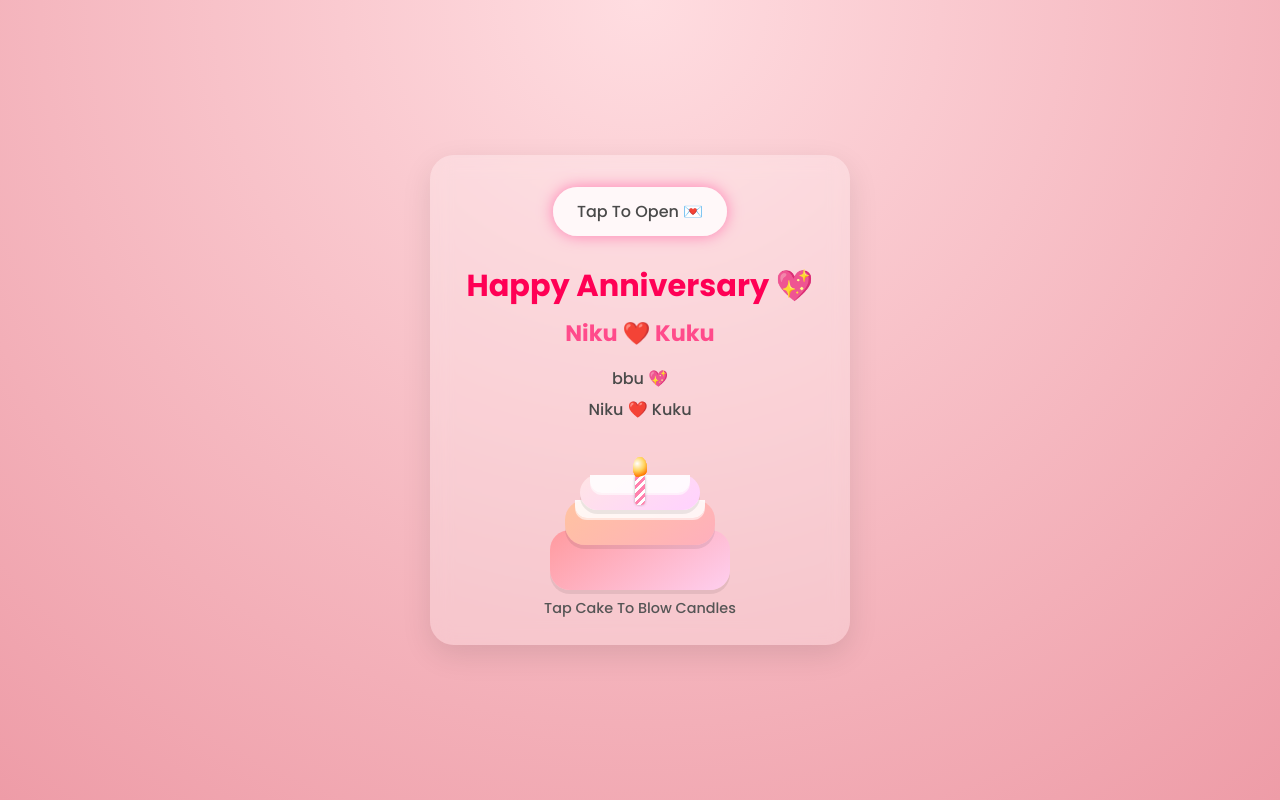
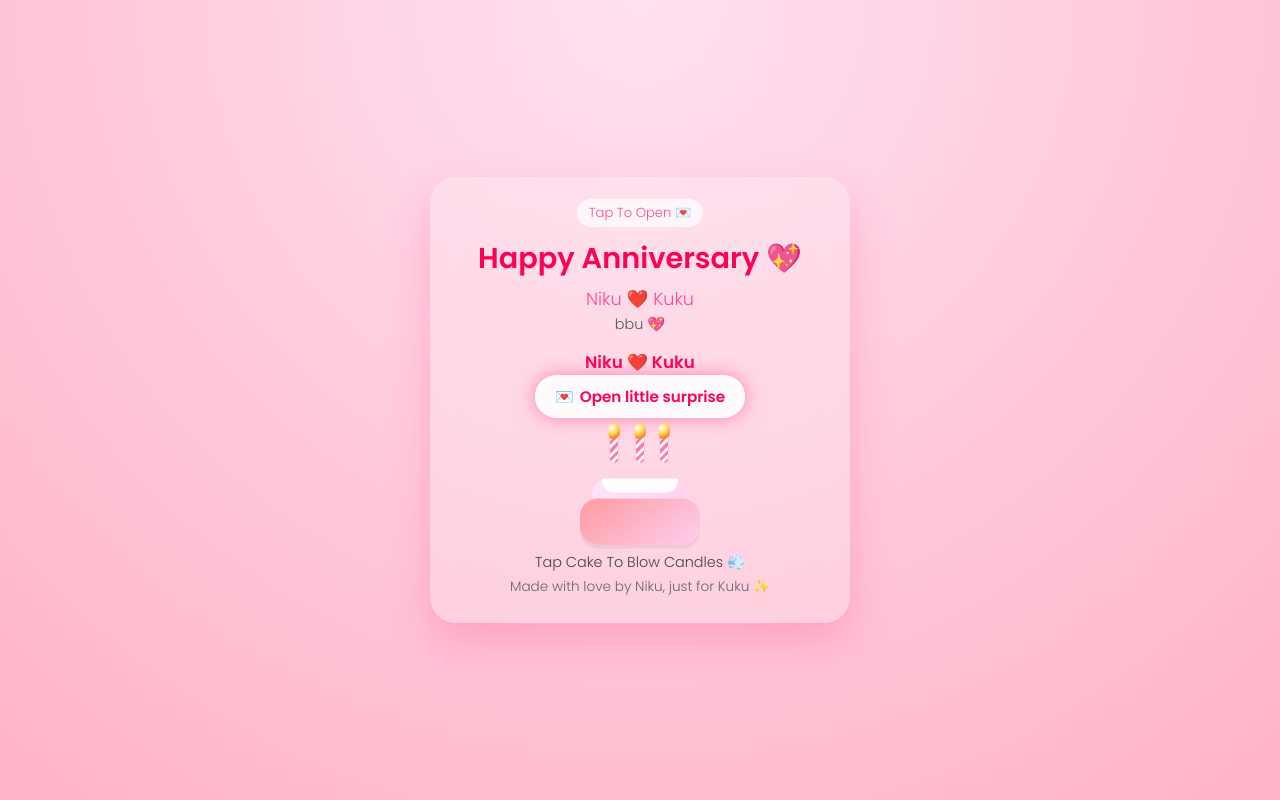
Before and after one commit to nikhil07227-hash/happyanniversarykuku.github.io, a plain HTML site: page index.html in a window 1280 px wide. Drawn offline with Linux system fonts and the light colour scheme.

Commit message:
Update index.html

```diff
--- a/index.html
+++ b/index.html
@@ -8,7 +8,7 @@
   <!-- Google Font -->
   <link rel="preconnect" href="https://fonts.googleapis.com">
   <link rel="preconnect" href="https://fonts.gstatic.com" crossorigin>
-  <link href="https://fonts.googleapis.com/css2?family=Poppins:wght@300;500;700&display=swap" rel="stylesheet">
+  <link href="https://fonts.googleapis.com/css2?family=Poppins:wght@300;600&display=swap" rel="stylesheet">
 
   <style>
     * {
@@ -22,8 +22,8 @@
       display: flex;
       align-items: center;
       justify-content: center;
-      background: radial-gradient(circle at top, #ffdde1, #ee9ca7);
-      animation: bgMove 10s infinite alternate;
+      background: radial-gradient(circle at top, #ffe1f2, #ffb3c6);
+      animation: bgMove 12s infinite alternate;
       overflow: hidden;
     }
 
@@ -32,127 +32,159 @@
       100% { background-position: 100% 100%; }
     }
 
-    .container {
+    .card {
+      position: relative;
+      width: 90%;
+      max-width: 420px;
+      padding: 22px 20px 26px;
+      border-radius: 26px;
+      background: rgba(255, 255, 255, 0.2);
+      backdrop-filter: blur(14px);
+      box-shadow: 0 18px 40px rgba(255, 75, 139, 0.28);
       text-align: center;
-      padding: 20px;
-      background: rgba(255, 255, 255, 0.25);
-      border-radius: 24px;
-      backdrop-filter: blur(10px);
-      box-shadow: 0 10px 30px rgba(0, 0, 0, 0.1);
-      max-width: 420px;
-      width: 90%;
-      position: relative;
+      overflow: hidden;
+    }
+
+    .tag {
+      font-size: 0.82rem;
+      background: rgba(255,255,255,0.7);
+      display: inline-block;
+      padding: 4px 12px;
+      border-radius: 999px;
+      color: #ff4b8b;
+      margin-bottom: 6px;
     }
 
     h1 {
-      font-size: 1.9rem;
-      margin-bottom: 8px;
+      margin: 4px 0 6px;
+      font-size: 1.8rem;
       color: #ff0055;
     }
 
-    h2 {
-      font-size: 1.4rem;
-      margin-top: 4px;
-      margin-bottom: 16px;
+    .sub {
+      font-size: 1.1rem;
       color: #ff4b8b;
+      margin-bottom: 2px;
     }
 
-    p {
-      margin: 6px 0;
-      color: #4a4a4a;
+    .names {
+      margin-top: 8px;
+      font-weight: 600;
+      color: #ff0055;
+      font-size: 1.05rem;
     }
 
-    .tap-button {
-      display: inline-block;
-      padding: 12px 24px;
-      border-radius: 999px;
-      background: #ffffffcc;
-      box-shadow: 0 0 15px #ff7eb3;
-      cursor: pointer;
-      transition: transform 0.2s ease, box-shadow 0.2s ease;
-      margin-top: 12px;
-      font-weight: 500;
+    .mini {
+      font-size: 0.9rem;
+      color: #555;
+      margin-bottom: 14px;
     }
 
-    .tap-button:hover {
-      transform: scale(1.05);
-      box-shadow: 0 0 25px #ff4b8b;
+    .tap-btn {
+      display: inline-flex;
+      align-items: center;
+      gap: 6px;
+      padding: 10px 20px;
+      border-radius: 999px;
+      background: #ffffffdd;
+      color: #ff0055;
+      font-weight: 600;
+      font-size: 0.95rem;
+      cursor: pointer;
+      box-shadow: 0 0 18px rgba(255, 75, 139, 0.6);
+      border: none;
+      outline: none;
+      transition: transform 0.15s ease, box-shadow 0.15s ease;
+      margin-bottom: 10px;
     }
 
-    /* Cake drawing */
-    .cake-wrapper {
-      margin: 18px auto 8px;
-      display: flex;
-      justify-content: center;
+    .tap-btn span.emoji {
+      animation: bounce 1s infinite;
+    }
+
+    @keyframes bounce {
+      0%, 100% { transform: translateY(0); }
+      50% { transform: translateY(-3px); }
+    }
+
+    .tap-btn:hover {
+      transform: translateY(-1px) scale(1.02);
+      box-shadow: 0 0 22px rgba(255, 75, 139, 0.9);
+    }
+
+    .cake-area {
+      margin-top: 10px;
+    }
+
+    .cake-text {
+      font-size: 0.9rem;
+      color: #444;
+      margin-top: 4px;
     }
 
     .cake {
+      margin: 0 auto;
+      width: 120px;
+      height: 110px;
       position: relative;
-      width: 180px;
-      height: 150px;
       cursor: pointer;
+      animation: float 2.2s infinite ease-in-out;
     }
 
-    .cake-layer {
+    @keyframes float {
+      0%, 100% { transform: translateY(0); }
+      50% { transform: translateY(-6px); }
+    }
+
+    .cake-base {
       position: absolute;
+      bottom: 0;
+      width: 100%;
+      height: 46px;
+      background: linear-gradient(145deg, #ff9a9e, #fecfef);
+      border-radius: 18px;
+      box-shadow: 0 4px 0 rgba(0,0,0,0.06);
+    }
+
+    .cake-top {
+      position: absolute;
+      bottom: 34px;
+      width: 80%;
       left: 50%;
       transform: translateX(-50%);
-      background: #ff9a9e;
-      border-radius: 20px;
-      box-shadow: 0 4px 0 rgba(0,0,0,0.08);
+      height: 32px;
+      background: linear-gradient(145deg, #ffe5ff, #ffd0e8);
+      border-radius: 16px;
     }
 
-    .layer-bottom {
-      bottom: 0;
-      width: 180px;
-      height: 60px;
-      background: linear-gradient(145deg, #ff9a9e, #fecfef);
-    }
-
-    .layer-middle {
-      bottom: 45px;
-      width: 150px;
-      height: 45px;
-      background: linear-gradient(145deg, #ffc3a0, #ffafbd);
-    }
-
-    .layer-top {
-      bottom: 80px;
-      width: 120px;
-      height: 35px;
-      background: linear-gradient(145deg, #ffe5e5, #ffd1ff);
-    }
-
-    .icing-drip {
+    .icing {
       position: absolute;
       top: 0;
       left: 10px;
       right: 10px;
-      height: 18px;
-      background: #ffffffdd;
+      height: 14px;
+      background: #ffffffee;
       border-radius: 0 0 12px 12px;
-      box-shadow: 0 2px 0 rgba(255,255,255,0.6);
     }
 
-    /* Candles */
     .candle {
       position: absolute;
-      width: 10px;
-      height: 30px;
+      width: 8px;
+      height: 26px;
       background: #fff;
       border-radius: 4px;
-      top: 35px;
+      top: 2px;
       left: 50%;
       transform: translateX(-50%);
-      box-shadow: 0 0 3px rgba(0,0,0,0.1);
+      box-shadow: 0 0 2px rgba(0,0,0,0.10);
     }
 
-    .candle:nth-child(2) { /* left candle */
-      transform: translateX(-70px);
+    .candle.left {
+      transform: translateX(-30px);
     }
 
-    .candle:nth-child(3) { /* right candle */
-      transform: translateX(50px);
+    .candle.right {
+      transform: translateX(20px);
     }
 
     .candle-stripes {
@@ -167,16 +199,16 @@
         transparent 6px
       );
       border-radius: 4px;
-      opacity: 0.7;
+      opacity: 0.75;
     }
 
     .flame {
       position: absolute;
-      width: 14px;
-      height: 22px;
-      border-radius: 50% 50% 50% 50%;
+      width: 12px;
+      height: 18px;
+      border-radius: 50%;
       background: radial-gradient(circle at 30% 30%, #fff, #ffd35c 40%, #ff7a00 70%, transparent 75%);
-      top: -18px;
+      top: -14px;
       left: 50%;
       transform: translateX(-50%);
       animation: flicker 0.25s infinite alternate;
@@ -188,95 +220,105 @@
       100% { transform: translateX(-50%) scale(1.05); opacity: 0.85; }
     }
 
-    .hint {
-      font-size: 0.9rem;
-      color: #555;
-    }
-
-    /* Popup message */
+    /* Popup */
     .popup {
       position: fixed;
       inset: 0;
-      background: rgba(0,0,0,0.5);
+      background: rgba(0,0,0,0.55);
       display: none;
       align-items: center;
       justify-content: center;
       z-index: 10;
     }
 
-    .popup-content {
+    .popup-inner {
       background: #fff;
-      padding: 20px 18px;
-      border-radius: 18px;
+      padding: 18px 18px 16px;
+      border-radius: 20px;
+      width: 85%;
       max-width: 360px;
-      width: 85%;
       text-align: center;
-      box-shadow: 0 8px 25px rgba(0,0,0,0.2);
+      box-shadow: 0 12px 26px rgba(0,0,0,0.28);
     }
 
-    .popup-content h3 {
-      margin-top: 0;
+    .popup-inner h3 {
+      margin: 4px 0 6px;
       color: #ff0055;
+      font-size: 1.2rem;
+    }
+
+    .popup-inner p {
+      margin: 4px 0;
+      font-size: 0.9rem;
+      color: #444;
     }
 
     .close-btn {
       margin-top: 10px;
-      padding: 8px 16px;
+      padding: 7px 18px;
       border-radius: 999px;
       border: none;
       background: #ff4b8b;
-      color: white;
+      color: #fff;
+      font-weight: 600;
+      font-size: 0.9rem;
       cursor: pointer;
-      font-weight: 500;
     }
 
     .close-btn:hover {
       background: #ff0055;
     }
 
-    /* Floating hearts when blowing candles */
+    /* hearts */
     .heart {
       position: fixed;
       font-size: 18px;
       color: #ff4b8b;
-      animation: rise 4s linear forwards;
+      animation: rise 3.2s linear forwards;
       pointer-events: none;
       z-index: 0;
     }
 
     @keyframes rise {
       0% { transform: translateY(0) scale(1); opacity: 1; }
-      100% { transform: translateY(-120px) scale(1.6); opacity: 0; }
+      100% { transform: translateY(-120px) scale(1.5); opacity: 0; }
     }
 
-    #love-text {
-      min-height: 1.4em;
+    #loveText {
+      min-height: 1.3em;
+    }
+
+    .hint {
+      font-size: 0.85rem;
+      color: #666;
+      margin-top: 4px;
     }
   </style>
 </head>
 <body>
 
-  <div class="container">
-    <p class="tap-button" id="openBtn">Tap To Open 💌</p>
+  <div class="card">
+    <div class="tag">Tap To Open 💌</div>
 
     <h1>Happy Anniversary 💖</h1>
-    <h2 id="love-text"></h2>
+    <div class="sub" id="loveText"></div>
 
-    <p>bbu 💖</p>
-    <p>Niku ❤️ Kuku</p>
+    <div class="mini">bbu 💖</div>
+    <div class="names">Niku ❤️ Kuku</div>
 
-    <div class="cake-wrapper">
+    <button class="tap-btn" id="openBtn">
+      <span class="emoji">💌</span>
+      <span>Open little surprise</span>
+    </button>
+
+    <div class="cake-area">
       <div class="cake" id="cake">
-        <div class="cake-layer layer-bottom"></div>
-        <div class="cake-layer layer-middle">
-          <div class="icing-drip"></div>
+        <div class="cake-top">
+          <div class="icing"></div>
         </div>
-        <div class="cake-layer layer-top">
-          <div class="icing-drip"></div>
-        </div>
+        <div class="cake-base"></div>
 
-        <!-- candles: three (middle is main) -->
-        <div class="candle">
+        <div class="candle left">
           <div class="candle-stripes"></div>
           <div class="flame"></div>
         </div>
@@ -284,45 +326,42 @@
           <div class="candle-stripes"></div>
           <div class="flame"></div>
         </div>
-        <div class="candle">
+        <div class="candle right">
           <div class="candle-stripes"></div>
           <div class="flame"></div>
         </div>
       </div>
+      <div class="cake-text" id="hintText">Tap Cake To Blow Candles 💨</div>
     </div>
-    <p class="hint" id="hintText">Tap Cake To Blow Candles</p>
+
+    <div class="hint">Made with love by Niku, just for Kuku ✨</div>
   </div>
 
-  <!-- Popup message -->
+  <!-- Popup -->
   <div class="popup" id="popup">
-    <div class="popup-content">
+    <div class="popup-inner">
       <h3>Happy Anniversary, Kuku 💘</h3>
-      <p>
-        Thank you for staying with me, for every smile, every late-night talk,
-        and every little moment that makes my life special with you.
-      </p>
-      <p>
-        I love you more than yesterday and less than tomorrow.
-        Yours, Niku ❤️
-      </p>
+      <p>Thank you for staying with me, for every smile, every silly fight,</p>
+      <p>and every moment that makes my small world feel complete with you.</p>
+      <p>Always yours,<br>Niku ❤️</p>
       <button class="close-btn" id="closePopup">Close</button>
     </div>
   </div>
 
   <script>
-    // Typewriter effect
-    const text = "Niku ❤️ Kuku";
+    // typewriter for "Niku ❤️ Kuku"
+    const txt = "Niku ❤️ Kuku";
     let i = 0;
     function typeWriter() {
-      if (i <= text.length) {
-        document.getElementById("love-text").innerText = text.slice(0, i);
+      if (i <= txt.length) {
+        document.getElementById('loveText').innerText = txt.slice(0, i);
         i++;
-        setTimeout(typeWriter, 150);
+        setTimeout(typeWriter, 140);
       }
     }
     window.addEventListener('load', typeWriter);
 
-    // Popup logic
+    // popup
     const popup = document.getElementById('popup');
     const openBtn = document.getElementById('openBtn');
     const closePopup = document.getElementById('closePopup');
@@ -336,15 +375,13 @@
     });
 
     popup.addEventListener('click', (e) => {
-      if (e.target === popup) {
-        popup.style.display = 'none';
-      }
+      if (e.target === popup) popup.style.display = 'none';
     });
 
-    // Cake and candles logic
+    // cake & candles
     const cake = document.getElementById('cake');
     const hintText = document.getElementById('hintText');
-    let candlesBlown = false;
+    let blown = false;
 
     function createHeart(x, y) {
       const heart = document.createElement('div');
@@ -353,42 +390,31 @@
       heart.style.top = y + 'px';
       heart.innerText = '❤️';
       document.body.appendChild(heart);
-
-      setTimeout(() => {
-        heart.remove();
-      }, 4000);
+      setTimeout(() => heart.remove(), 3200);
     }
 
     cake.addEventListener('click', () => {
       const flames = document.querySelectorAll('.flame');
+      const rect = cake.getBoundingClientRect();
+      const centerX = rect.left + rect.width / 2;
+      const centerY = rect.top + 10;
 
-      if (!candlesBlown) {
-        // blow out: hide flames
-        flames.forEach(f => {
-          f.style.opacity = '0';
-        });
-        candlesBlown = true;
-        hintText.innerText = "Candles blown 🎉 (tap again to relight)";
+      if (!blown) {
+        flames.forEach(f => f.style.opacity = '0');
+        blown = true;
+        hintText.innerText = "Candles blown 🎉 Tap again to relight";
 
-        // hearts like celebration
-        const rect = cake.getBoundingClientRect();
-        const centerX = rect.left + rect.width / 2;
-        const centerY = rect.top + 20; // near candles
-        for (let j = 0; j < 10; j++) {
-          const offsetX = (Math.random() - 0.5) * 100;
-          const offsetY = (Math.random() - 0.5) * 30;
-          createHeart(centerX + offsetX, centerY + offsetY);
+        for (let k = 0; k < 10; k++) {
+          const ox = (Math.random() - 0.5) * 100;
+          const oy = (Math.random() - 0.5) * 30;
+          createHeart(centerX + ox, centerY + oy);
         }
       } else {
-        // relight
-        flames.forEach(f => {
-          f.style.opacity = '1';
-        });
-        candlesBlown = false;
-        hintText.innerText = "Tap Cake To Blow Candles";
+        flames.forEach(f => f.style.opacity = '1');
+        blown = false;
+        hintText.innerText = "Tap Cake To Blow Candles 💨";
       }
     });
   </script>
-
 </body>
 </html>
```
